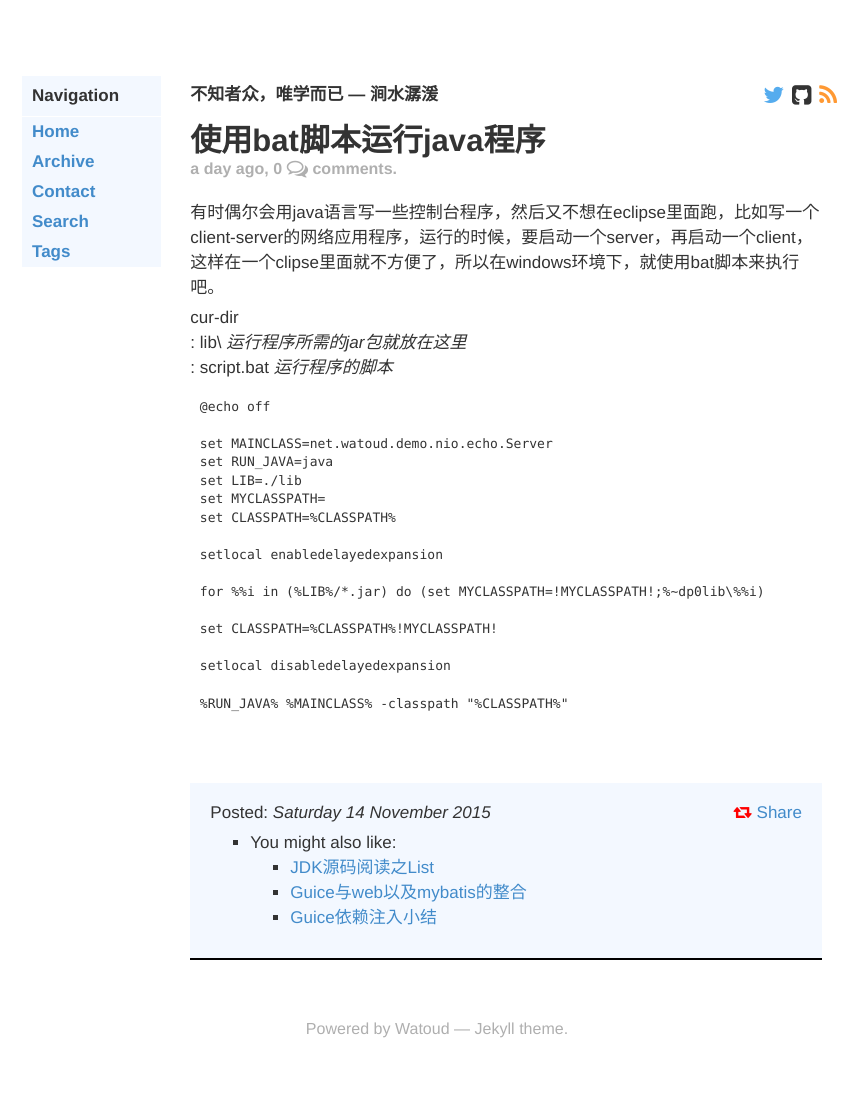
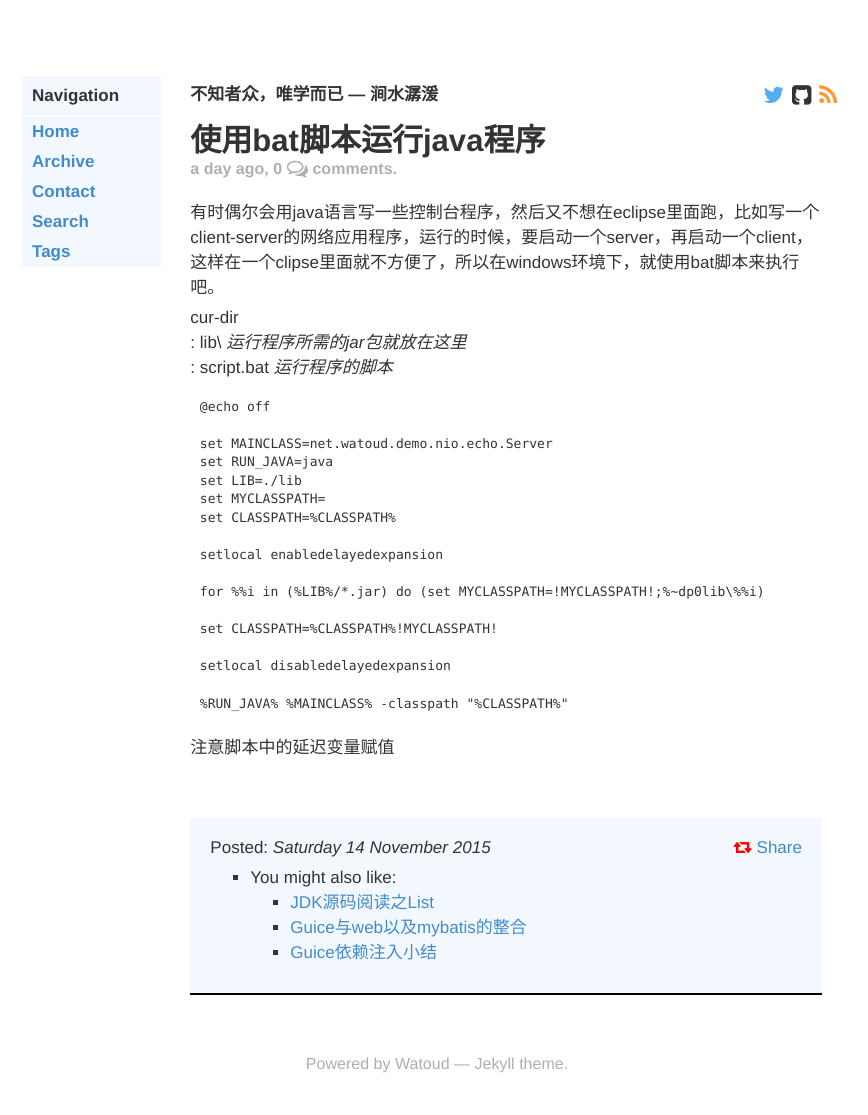
Before and after one commit to watoud/watoud.github.io, a Jekyll site: the page built from _posts/2015-11-14-run java program in windows with commond.markdown, in a window 1280 px wide. Shown: the whole page, without its empty margins (203-1071 px from the left). Built offline with Jekyll 4.4.1, drawn with Linux system fonts in a browser that asks for light colours; some web fonts are replaced; Markdown is read by kramdown in place of the engine named in the settings; comment, search, counter and statistics services are not loaded; before the commit the page ends 1080 px from its top, so only the background shows below that.

Commit message:
java bat运行脚本

````diff
--- a/_posts/2015-11-14-run java program in windows with commond.markdown
+++ b/_posts/2015-11-14-run java program in windows with commond.markdown
@@ -31,3 +31,4 @@ setlocal disabledelayedexpansion
 
 %RUN_JAVA% %MAINCLASS% -classpath "%CLASSPATH%"
 ```
+注意脚本中的延迟变量赋值
````
